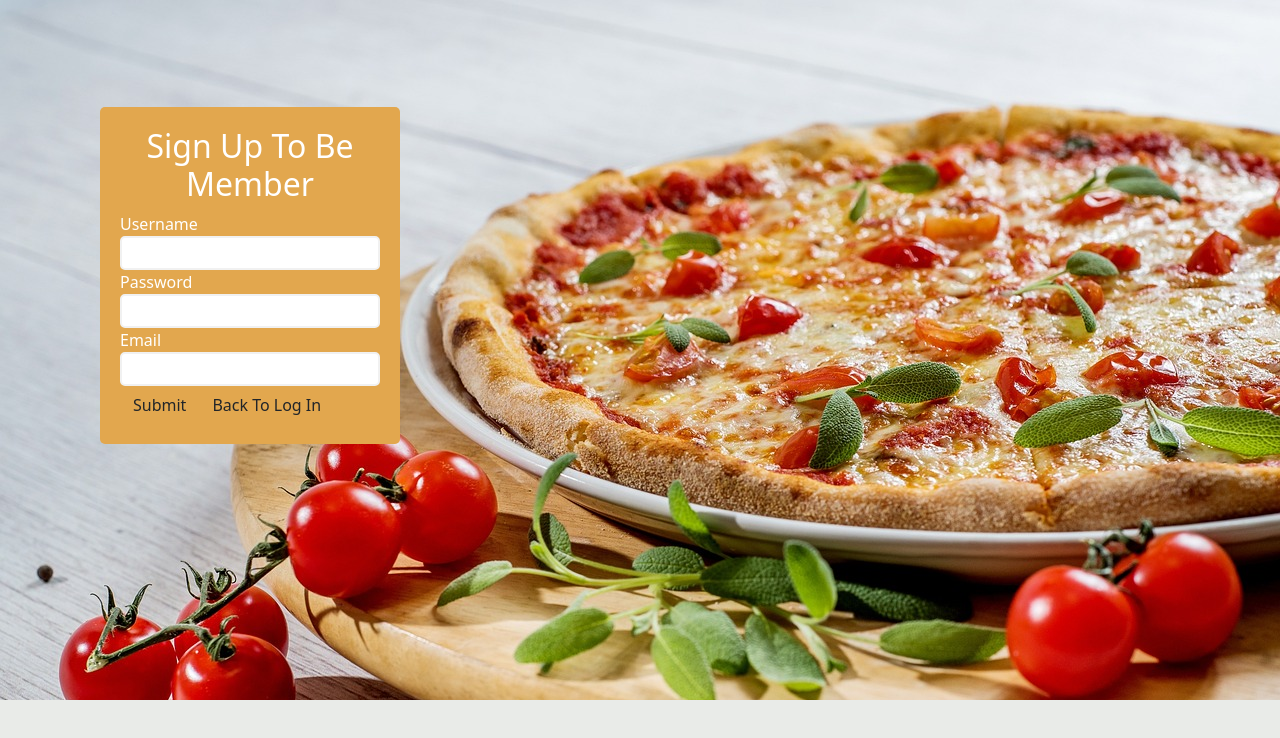
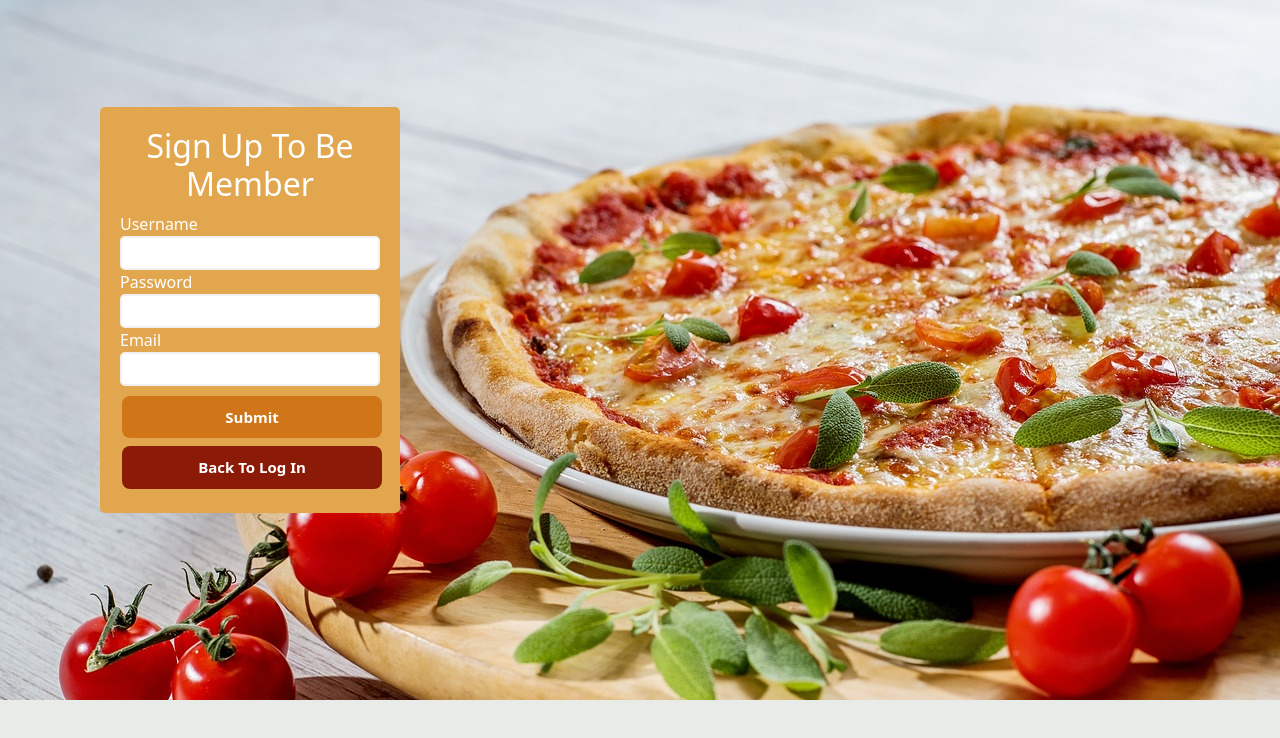
Before and after one commit to gedePakusadewa/5_recipe_explorer, a React (Create React App) app in the folder frontend/: page /signup in a window 1280 px wide. Shown: the top 738 px of the page. Built offline with nearby package versions, Linux system fonts and the light colour scheme.

Commit message:
fix bugs, update readme, update login style

```diff
--- a/frontend/src/component/ModalDetailRecipe.js
+++ b/frontend/src/component/ModalDetailRecipe.js
@@ -16,6 +16,7 @@ const ModalDetailRecipe = ({
   const [show, setShow] = useState(true);
   const [ingredients, setIngredients] = useState("")
   const [instructions, setInstructions] = useState("")
+  const [isLoading, setIsLoading] = useState(true)
 
   const handleClose = () => {
     setShow(false)
@@ -32,6 +33,7 @@ const ModalDetailRecipe = ({
       }).then((res) => {
         setIngredients(res.data.ingredients)
         setInstructions(res.data.instructions)
+        setIsLoading(false)
       })
     }
   }, [])
@@ -43,6 +45,9 @@ const ModalDetailRecipe = ({
           <Modal.Title>Detail {titleModal}</Modal.Title>
         </Modal.Header>
         <Modal.Body>
+          {isLoading && (
+            <span>Please wait, data is being fetching</span>
+          )}
           {ingredients && (
             ingredients.map((item) => {
               return (
--- a/frontend/src/page/Dashboard.js
+++ b/frontend/src/page/Dashboard.js
@@ -44,8 +44,8 @@ const Dashboard = () => {
         imageURL: imageURL
       }
     }).then((res) => {
-      console.log(res)
       setIsShowModalFavorite(true)
+    }).catch((err) => {
     })
   }
 
--- a/frontend/src/page/LogIn.js
+++ b/frontend/src/page/LogIn.js
@@ -21,8 +21,8 @@ const LogIn = () =>{
   }
 
   return(
-    <div className="form-container-bg">
-      <div className="form-container">
+    <div className="login-container-bg">
+      <div className="login-container">
         <div>
           <h2>{GeneralConst.TITLELOGIN}</h2>
           {context.isErrorInput && (
@@ -41,13 +41,13 @@ const LogIn = () =>{
             onChange={(e)=>{updateForm(e)}}
           /><br />
           <button
-            className="btn btn-login"
+            className="btn-cust btn-login btn-login-signup-first-child"
             onClick={()=>context.handleLogin(form.username, form.password)}
           >
             {GeneralConst.LOGIN}
           </button>
           <button
-            className="btn btn-signup"
+            className="btn-cust btn-signup"
             onClick={()=>context.handleSignUp()}
           >
             {GeneralConst.SIGNUP}
--- a/frontend/src/page/SignUp.js
+++ b/frontend/src/page/SignUp.js
@@ -23,8 +23,8 @@ const SignUp = () =>{
   }
 
   return(
-    <div className="form-container-bg">
-      <div className="form-container">
+    <div className="login-container-bg">
+      <div className="login-container">
         <div>
           <h2>Sign Up To Be Member</h2>
           {context.isErrorInput && (
@@ -49,7 +49,7 @@ const SignUp = () =>{
             onChange={(e)=>{updateForm(e)}}
           /><br />
           <button
-          className="btn btn-signup"
+          className="btn-cust btn-signup btn-login-signup-first-child"
             onClick={
               ()=>context.handleSubmitSignUp(
                 form.username,
@@ -61,8 +61,8 @@ const SignUp = () =>{
             {GeneralConst.SUBMIT}
           </button>
           <Link to="/Favorite">
-          <button
-              className="btn btn-login"
+            <button
+              className="btn-cust btn-login"
             >
               {GeneralConst.BACKTOLOGIN}
             </button>
--- a/frontend/src/style.css
+++ b/frontend/src/style.css
@@ -33,14 +33,14 @@ input{
 }
 
 /* log In */
-.form-container{
+.login-container{
     display: flex;
     justify-content: flex-start;
     align-items: center;
     height: auto;
 }
 
-.form-container > div {
+.login-container > div {
   width: 300px;
   margin-top: 107px;
   margin-left: 100px;
@@ -49,16 +49,16 @@ input{
   border-radius: 5px;
 }
 
-.form-container > div > h2 {
+.login-container > div > h2 {
     text-align: center;
     color: white;
 }
 
-.form-container > div > label {
+.login-container > div > label {
     color: white;
 }
 
-.form-container-bg{
+.login-container-bg{
     background-image: url("../public/pizza_1.jpg");
     height: 700px;
     background-repeat: no-repeat;
@@ -67,6 +67,16 @@ input{
 
 .wrong-username-password {
     color: red;
+}
+
+.login-container > div > button {
+    margin-top:10px;
+}
+
+@media only screen and (max-width:600){
+    .login-container-bg{
+        display: none;
+    }
 }
 
 /* end log In */
```
Also changed, not shown: 2 other files (tests, documents, lock files or other folders).
